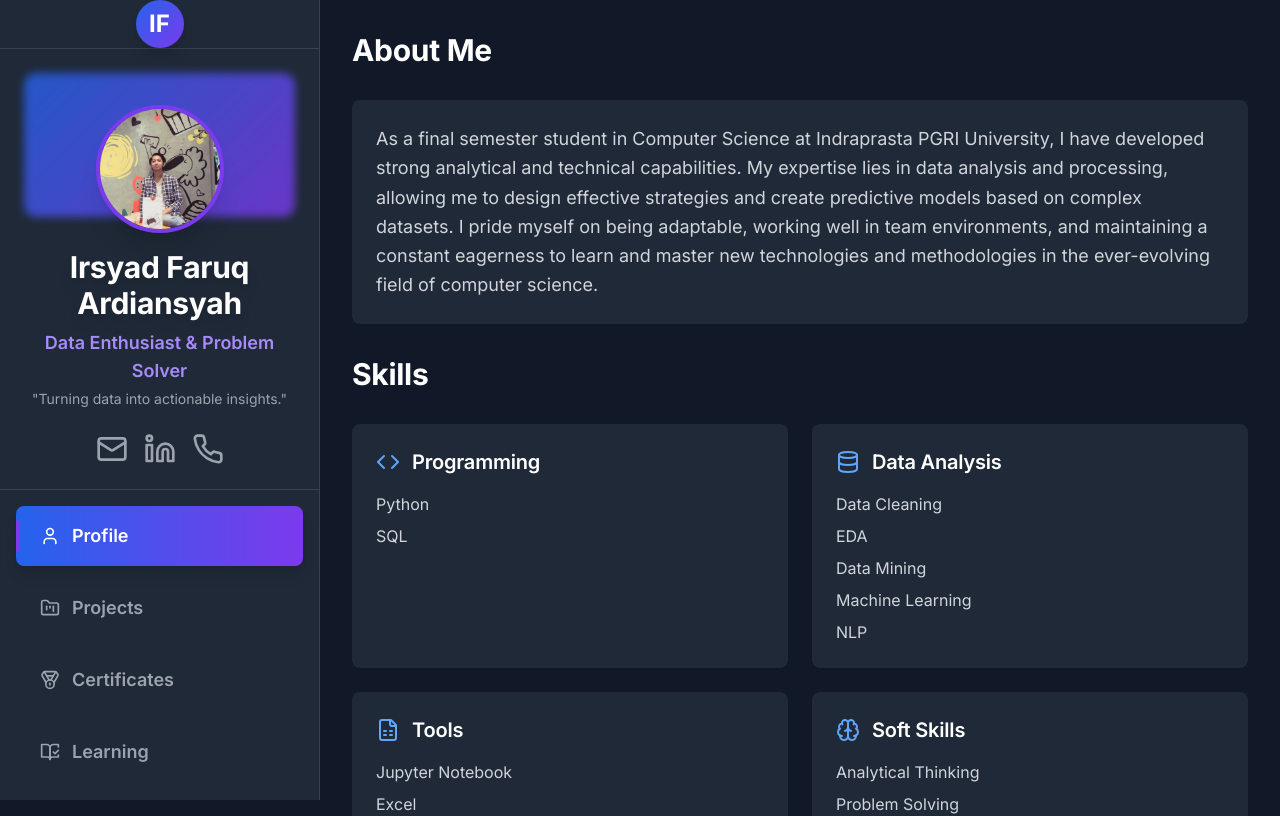
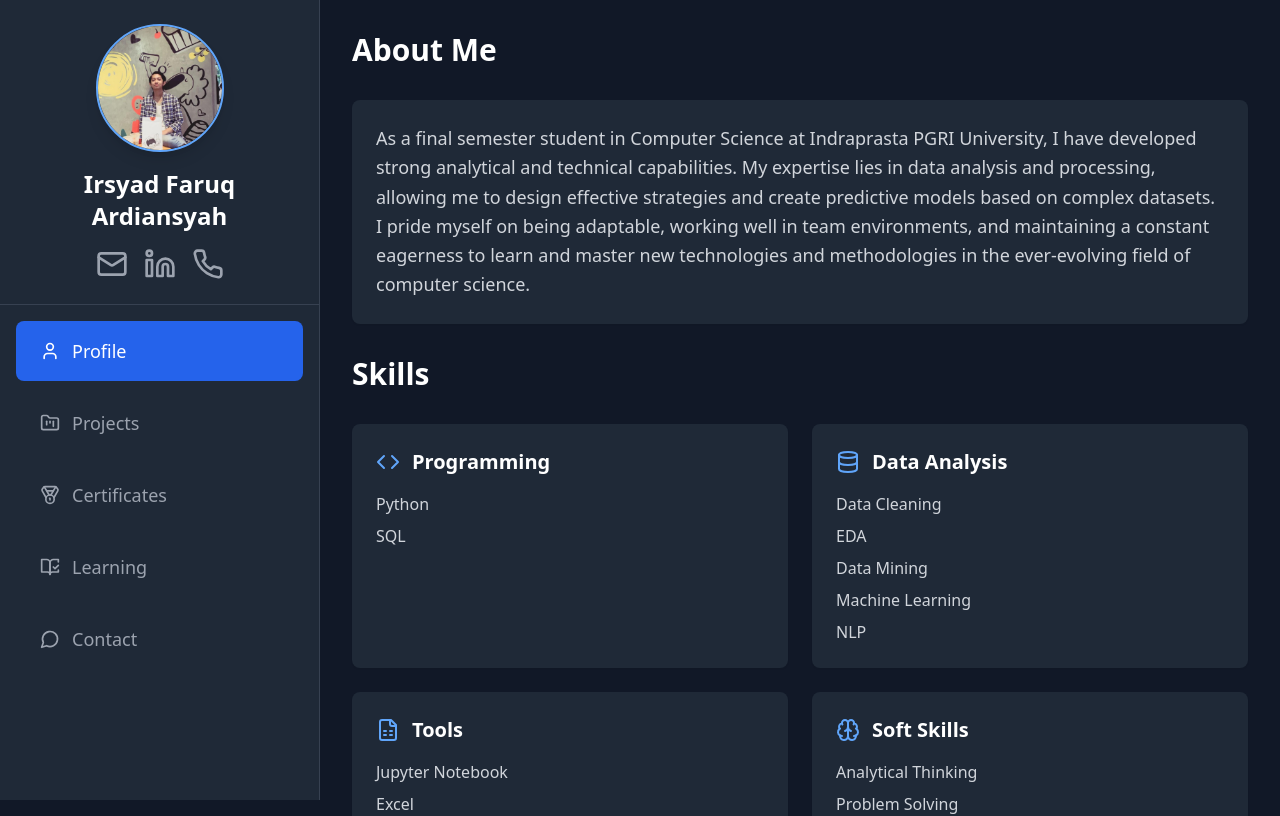
Before and after one commit to dizzy505/porto-irsyad, a React (Vite) app: page / in a window 1280 px wide. Shown: the top 816 px of the page. Built offline with nearby package versions, Linux system fonts and the light colour scheme.

Commit message:
update app.tsx

```diff
--- a/src/App.tsx
+++ b/src/App.tsx
@@ -158,24 +158,16 @@ function ProjectModal({
       initial={{ opacity: 0 }}
       animate={{ opacity: 1 }}
       exit={{ opacity: 0 }}
-      className="fixed inset-0 bg-black/60 backdrop-blur-md flex items-center justify-center z-50"
+      className="fixed inset-0 bg-black bg-opacity-50 flex items-center justify-center z-50"
       onClick={onClose}
     >
       <motion.div
         initial={{ scale: 0.9, opacity: 0 }}
         animate={{ scale: 1, opacity: 1 }}
         exit={{ scale: 0.9, opacity: 0 }}
-        className="bg-gray-800/80 backdrop-blur-lg rounded-2xl p-8 max-w-sm w-full mx-4 shadow-2xl relative"
+        className="bg-gray-800 rounded-lg p-6 max-w-sm w-full mx-4"
         onClick={(e) => e.stopPropagation()}
       >
-        {/* Close Icon */}
-        <button
-          onClick={onClose}
-          className="absolute top-4 right-4 text-gray-400 hover:text-accent bg-gray-700/60 rounded-full p-2 transition-colors"
-          aria-label="Close"
-        >
-          <X size={20} />
-        </button>
         <h3 className="text-xl font-semibold mb-4 text-white">
           {project.title}
         </h3>
@@ -193,12 +185,18 @@ function ProjectModal({
             href={project.liveUrl}
             target="_blank"
             rel="noopener noreferrer"
-            className="flex items-center gap-2 w-full p-3 rounded-lg bg-gradient-to-r from-gradientFrom to-gradientTo text-white hover:from-blue-700 hover:to-purple-700 transition-colors"
+            className="flex items-center gap-2 w-full p-3 rounded-lg bg-blue-600 text-white hover:bg-blue-700 transition-colors"
           >
             <ExternalLink size={20} />
             <span>Visit Live Site</span>
           </a>
         </div>
+        <button
+          onClick={onClose}
+          className="mt-4 w-full p-2 border border-gray-600 rounded-lg hover:bg-gray-700 transition-colors text-white"
+        >
+          Close
+        </button>
       </motion.div>
     </motion.div>
   );
@@ -272,28 +270,20 @@ function CertificateModal({
       initial={{ opacity: 0 }}
       animate={{ opacity: 1 }}
       exit={{ opacity: 0 }}
-      className="fixed inset-0 bg-black/60 backdrop-blur-md flex items-center justify-center z-50"
+      className="fixed inset-0 bg-black bg-opacity-50 flex items-center justify-center z-50"
       onClick={onClose}
     >
       <motion.div
         initial={{ scale: 0.9, opacity: 0 }}
         animate={{ scale: 1, opacity: 1 }}
         exit={{ scale: 0.9, opacity: 0 }}
-        className="bg-gray-800/80 backdrop-blur-lg rounded-2xl p-8 max-w-2xl w-full mx-4 shadow-2xl relative"
+        className="bg-gray-800 rounded-lg p-6 max-w-2xl w-full mx-4"
         onClick={(e) => e.stopPropagation()}
       >
-        {/* Close Icon */}
-        <button
-          onClick={onClose}
-          className="absolute top-4 right-4 text-gray-400 hover:text-accent bg-gray-700/60 rounded-full p-2 transition-colors"
-          aria-label="Close"
-        >
-          <X size={20} />
-        </button>
         <img
           src={certificate.image}
           alt={certificate.title}
-          className="w-full h-auto rounded-xl mb-4 shadow-lg"
+          className="w-full h-auto rounded-lg mb-4"
         />
         <h3 className="text-xl font-semibold mb-2 text-white">
           {certificate.title}
@@ -304,6 +294,12 @@ function CertificateModal({
         {certificate.description && (
           <p className="text-gray-300">{certificate.description}</p>
         )}
+        <button
+          onClick={onClose}
+          className="mt-4 w-full p-2 border border-gray-600 rounded-lg hover:bg-gray-700 transition-colors text-white"
+        >
+          Close
+        </button>
       </motion.div>
     </motion.div>
   );
@@ -317,25 +313,23 @@ function ImageModal({ image, isOpen, onClose }: { image: string | null; isOpen:
       initial={{ opacity: 0 }}
       animate={{ opacity: 1 }}
       exit={{ opacity: 0 }}
-      className="fixed inset-0 bg-black/70 backdrop-blur-lg flex items-center justify-center z-[100]"
+      className="fixed inset-0 bg-black bg-opacity-70 flex items-center justify-center z-[100]"
       onClick={onClose}
     >
       <motion.div
         initial={{ scale: 0.95, opacity: 0 }}
         animate={{ scale: 1, opacity: 1 }}
         exit={{ scale: 0.95, opacity: 0 }}
-        className="bg-gray-800/80 backdrop-blur-lg p-0 max-w-3xl w-full flex flex-col items-center rounded-2xl shadow-2xl relative"
+        className="bg-transparent p-0 max-w-3xl w-full flex flex-col items-center"
         onClick={e => e.stopPropagation()}
       >
-        {/* Close Icon */}
+        <img src={image} alt="Preview" className="rounded-xl max-h-[80vh] w-auto shadow-2xl border-4 border-white" />
         <button
           onClick={onClose}
-          className="absolute top-4 right-4 text-gray-400 hover:text-accent bg-gray-700/60 rounded-full p-2 transition-colors"
-          aria-label="Close"
+          className="mt-6 px-6 py-2 bg-gray-800 text-white rounded-lg hover:bg-gray-700 transition-colors shadow-lg"
         >
-          <X size={20} />
+          Close
         </button>
-        <img src={image} alt="Preview" className="rounded-xl max-h-[80vh] w-auto shadow-2xl border-4 border-white mt-8" />
       </motion.div>
     </motion.div>
   );
@@ -467,53 +461,24 @@ function App() {
     <div className="min-h-screen bg-gray-900 md:flex block">
       {/* Sidebar for desktop */}
       <aside className="hidden md:flex flex-col w-80 bg-gray-800 border-r border-gray-700 fixed h-screen overflow-y-auto">
-        {/* Logo/Initials at the top */}
-        <div className="flex items-center justify-center h-20 border-b border-gray-700">
-          <div className="w-12 h-12 rounded-full bg-gradient-to-br from-gradientFrom to-gradientTo flex items-center justify-center text-white text-2xl font-extrabold shadow-lg">
-            IF
-          </div>
-        </div>
         <motion.div
           initial={{ x: -80, opacity: 0 }}
           animate={{ x: 0, opacity: 1 }}
           className="p-6 border-b border-gray-700"
         >
-          {/* Modern Hero Section */}
-          <div className="relative flex flex-col items-center justify-center mb-6">
-            <div className="w-full h-36 rounded-xl bg-hero-gradient absolute top-0 left-0 z-0 blur-sm opacity-80" />
           <img
             src="/images/icad3.jpg"
             alt="Irsyad Faruq Ardiansyah"
-              className="w-32 h-32 rounded-full mx-auto object-cover border-4 border-accent shadow-xl z-10 mt-8 hover:scale-105 transition-transform duration-300"
-              style={{ position: 'relative' }}
+            className="w-32 h-32 rounded-full mx-auto object-cover border-2 border-blue-400 shadow-lg mb-4 hover:scale-105 transition-transform duration-300"
           />
-            <div className="z-10 mt-4 text-center">
-              <h1 className="text-3xl font-extrabold text-white drop-shadow-lg">Irsyad Faruq Ardiansyah</h1>
-              <motion.p
-                initial={{ opacity: 0, y: 10 }}
-                animate={{ opacity: 1, y: 0 }}
-                transition={{ delay: 0.2 }}
-                className="text-accent-light text-lg font-semibold mt-2"
-              >
-                Data Enthusiast & Problem Solver
-              </motion.p>
-              <motion.p
-                initial={{ opacity: 0, y: 10 }}
-                animate={{ opacity: 1, y: 0 }}
-                transition={{ delay: 0.4 }}
-                className="text-gray-400 text-sm mt-1"
-              >
-                "Turning data into actionable insights."
-              </motion.p>
-            </div>
-          </div>
-          {/* Social Links */}
-          <div className="flex justify-center space-x-4 mt-2 z-10">
+          <h1 className="text-2xl font-bold text-center text-white">
+            Irsyad Faruq Ardiansyah
+          </h1>
+          <div className="flex justify-center space-x-4 mt-4">
             <motion.a
               whileHover={{ scale: 1.2 }}
               href="mailto:irsyad3254@gmail.com"
-              className="text-gray-400 hover:text-accent transition-colors"
-              aria-label="Email"
+              className="text-gray-400 hover:text-blue-400 transition-colors"
             >
               <Mail size={32} />
             </motion.a>
@@ -522,16 +487,14 @@ function App() {
               href="http://linkedin.com/in/IrsyadArdiansyah"
               target="_blank"
               rel="noopener noreferrer"
-              className="text-gray-400 hover:text-accent transition-colors"
-              aria-label="LinkedIn"
+              className="text-gray-400 hover:text-blue-400 transition-colors"
             >
               <Linkedin size={32} />
             </motion.a>
             <motion.a
               whileHover={{ scale: 1.2 }}
               href="https://wa.me/6287775439677"
-              className="text-gray-400 hover:text-accent transition-colors"
-              aria-label="WhatsApp"
+              className="text-gray-400 hover:text-blue-400 transition-colors"
             >
               <Phone size={32} />
             </motion.a>
@@ -545,18 +508,14 @@ function App() {
               animate={{ x: 0, opacity: 1 }}
               transition={{ delay: index * 0.1 }}
               onClick={() => setCurrentView(item.id as View)}
-              className={`w-full flex items-center gap-3 px-6 py-4 rounded-lg mb-3 transition-all duration-300 relative group
-                ${currentView === item.id
-                  ? "bg-gradient-to-r from-gradientFrom to-gradientTo text-white scale-105 shadow-lg"
-                  : "text-gray-400 hover:bg-gray-700 hover:text-white"}
-              `}
-              aria-current={currentView === item.id ? 'page' : undefined}
+              className={`w-full flex items-center gap-3 px-6 py-4 rounded-lg mb-3 transition-all duration-300 ${
+                currentView === item.id
+                  ? "bg-blue-600 text-white scale-105"
+                  : "text-gray-400 hover:bg-gray-700 hover:text-white"
+              }`}
             >
-              {/* Animated indicator */}
-              <span className={`absolute left-0 top-1/2 -translate-y-1/2 w-1 h-8 rounded-full transition-all duration-300
-                ${currentView === item.id ? 'bg-accent' : 'bg-transparent'}`}></span>
-              <span className="group-hover:scale-110 transition-transform duration-200">{item.icon}</span>
-              <span className="text-lg font-semibold">{item.label}</span>
+              {item.icon}
+              <span className="text-lg">{item.label}</span>
             </motion.button>
           ))}
         </nav>
@@ -568,25 +527,10 @@ function App() {
         <button
           onClick={() => setIsMobileMenuOpen(!isMobileMenuOpen)}
           className="fixed top-4 right-4 z-50 p-2 bg-gray-800 rounded-lg text-white"
-          aria-label={isMobileMenuOpen ? 'Close menu' : 'Open menu'}
         >
           {isMobileMenuOpen ? <X size={24} /> : <Menu size={24} />}
         </button>
-        {/* Bottom navigation bar for mobile */}
-        <nav className="fixed bottom-0 left-0 right-0 z-40 bg-gray-900/90 backdrop-blur-md border-t border-gray-700 flex justify-around items-center py-2 md:hidden">
-          {menuItems.map((item) => (
-            <button
-              key={item.id}
-              onClick={() => setCurrentView(item.id as View)}
-              className={`flex flex-col items-center justify-center px-2 py-1 rounded-lg transition-all duration-200
-                ${currentView === item.id ? 'text-accent font-bold' : 'text-gray-400 hover:text-accent'}`}
-              aria-label={item.label}
-            >
-              <span className="mb-1">{item.icon}</span>
-              <span className="text-xs">{item.label}</span>
-            </button>
-          ))}
-        </nav>
+
         {/* Profile section for mobile - only show when profile is selected */}
         {currentView === "profile" && (
           <motion.div
@@ -930,46 +874,30 @@ function App() {
                   const imagesLength = project.previewImages.length;
                   return (
                     <div key={project.id} className="mb-4">
-                      {/* Modern Project Card */}
-                      <div className="relative w-full flex items-center justify-center bg-gray-900/80 rounded-t-2xl shadow-2xl backdrop-blur-md overflow-hidden group">
+                      {/* Gambar di atas, terpisah */}
+                      <div className="relative w-full flex items-center justify-center bg-gray-900 rounded-t-lg">
                         {imagesLength > 1 && (
                           <button
-                            className="absolute left-2 z-10 bg-gray-700/70 hover:bg-accent text-white rounded-full p-2 shadow-lg focus:outline-none"
+                            className="absolute left-2 z-10 bg-gray-700 bg-opacity-70 hover:bg-opacity-100 text-white rounded-full p-2 shadow-lg focus:outline-none"
                             onClick={() => handlePrevImage(project.id, imagesLength)}
                             aria-label="Previous image"
                           >
                             <svg width="24" height="24" fill="none" stroke="currentColor" strokeWidth="2" strokeLinecap="round" strokeLinejoin="round"><polyline points="15 18 9 12 15 6"></polyline></svg>
                           </button>
                         )}
-                        {/* Image with loading skeleton */}
-                        <motion.div
-                          initial={{ opacity: 0 }}
-                          animate={{ opacity: 1 }}
-                          className="relative w-full"
-                        >
-                          <div className={`absolute inset-0 flex items-center justify-center bg-gradient-to-br from-gray-700/40 to-gray-900/60 rounded-t-2xl animate-pulse z-0`} style={{ display: 'none' }} id={`skeleton-${project.id}-${currentImgIdx}`}></div>
                         <img
                           src={project.previewImages[currentImgIdx]}
                           alt={`${project.title} ${currentImgIdx + 1}`}
-                            className="w-full object-contain rounded-t-2xl shadow-lg border-2 border-gray-700 group-hover:border-accent transition-all duration-300 group-hover:scale-105 cursor-pointer z-10"
+                          className="w-full object-contain rounded-t-lg shadow-lg border-2 border-gray-700 hover:border-blue-400 transition-all duration-300"
                           onClick={() => setSelectedImage(project.previewImages[currentImgIdx])}
                           style={{ display: 'block' }}
-                            onLoad={() => {
-                              const skeleton = document.getElementById(`skeleton-${project.id}-${currentImgIdx}`);
-                              if (skeleton) skeleton.style.display = 'none';
-                            }}
-                            onError={() => {
-                              const skeleton = document.getElementById(`skeleton-${project.id}-${currentImgIdx}`);
-                              if (skeleton) skeleton.style.display = 'none';
-                            }}
                         />
-                        </motion.div>
-                        <div className="absolute bottom-2 right-2 bg-black/70 text-white px-2 py-1 rounded text-xs">
+                        <div className="absolute bottom-2 right-2 bg-black bg-opacity-60 text-white px-2 py-1 rounded text-xs">
                           {currentImgIdx + 1}/{imagesLength}
                         </div>
                         {imagesLength > 1 && (
                           <button
-                            className="absolute right-2 z-10 bg-gray-700/70 hover:bg-accent text-white rounded-full p-2 shadow-lg focus:outline-none"
+                            className="absolute right-2 z-10 bg-gray-700 bg-opacity-70 hover:bg-opacity-100 text-white rounded-full p-2 shadow-lg focus:outline-none"
                             onClick={() => handleNextImage(project.id, imagesLength)}
                             aria-label="Next image"
                           >
@@ -978,7 +906,7 @@ function App() {
                         )}
                       </div>
                       {/* Card project di bawah */}
-                      <div className="bg-gray-800/80 backdrop-blur-md rounded-b-2xl shadow-xl p-8">
+                      <div className="bg-gray-800 rounded-b-lg shadow-sm p-8">
                         <div className="flex items-center gap-4 mb-6">
                           {project.icon}
                           <h3 className="text-2xl font-semibold text-white">
@@ -992,35 +920,31 @@ function App() {
                           {project.tags.map((tag) => (
                             <span
                               key={tag}
-                              className="px-4 py-2 bg-gradient-to-r from-gradientFrom to-gradientTo text-white rounded-full text-sm font-semibold shadow"
+                              className="px-4 py-2 bg-gray-700 text-blue-400 rounded-full text-sm"
                             >
                               {tag}
                             </span>
                           ))}
                         </div>
                         <div className="flex gap-4">
-                          <motion.a
+                          <a
                             href={project.githubUrl}
                             target="_blank"
                             rel="noopener noreferrer"
                             className="flex-1 flex items-center justify-center gap-3 px-6 py-3 bg-gray-700 text-white rounded-lg hover:bg-gray-600 transition-colors text-lg"
-                            whileTap={{ scale: 0.95 }}
-                            whileHover={{ scale: 1.05 }}
-                            aria-label={`View ${project.title} on GitHub`}
                           >
                             <Github size={24} />
                             <span>GitHub</span>
-                          </motion.a>
-                          <motion.button
-                            onClick={() => setSelectedProject(project)}
-                            className="flex-1 flex items-center justify-center gap-3 px-6 py-3 bg-gradient-to-r from-gradientFrom to-gradientTo text-white rounded-lg hover:from-blue-700 hover:to-purple-700 transition text-lg shadow-lg"
-                            whileTap={{ scale: 0.95 }}
-                            whileHover={{ scale: 1.05 }}
-                            aria-label={`View details for ${project.title}`}
+                          </a>
+                          <a
+                            href={project.liveUrl}
+                            target="_blank"
+                            rel="noopener noreferrer"
+                            className="flex-1 flex items-center justify-center gap-3 px-6 py-3 bg-blue-600 text-white rounded-lg hover:bg-blue-700 transition-colors text-lg"
                           >
                             <ExternalLink size={24} />
-                            <span>View Details</span>
-                          </motion.button>
+                            <span>Live Demo</span>
+                          </a>
                         </div>
                       </div>
                     </div>
--- a/src/index.css
+++ b/src/index.css
@@ -1,4 +1,3 @@
-@import url('https://fonts.googleapis.com/css2?family=Inter:wght@400;600;700&display=swap');
 @tailwind base;
 @tailwind components;
 @tailwind utilities;
@@ -27,15 +26,3 @@
   scrollbar-width: thin;
   scrollbar-color: #4B5563 transparent;
 }
-
-body {
-  font-family: 'Inter', ui-sans-serif, system-ui, -apple-system, BlinkMacSystemFont, 'Segoe UI', Roboto, 'Helvetica Neue', Arial, 'Noto Sans', sans-serif;
-  background: linear-gradient(135deg, #18181b 0%, #23272f 100%);
-  color: #f3f4f6;
-  min-height: 100vh;
-}
-
-h1, h2, h3, h4, h5, h6 {
-  font-weight: 700;
-  letter-spacing: -0.01em;
-}
--- a/tailwind.config.js
+++ b/tailwind.config.js
@@ -11,21 +11,6 @@ export default {
           hover: '#6B7280',
         },
       },
-      fontFamily: {
-        sans: ['Inter', 'ui-sans-serif', 'system-ui'],
-      },
-      colors: {
-        accent: {
-          DEFAULT: '#7c3aed', // purple
-          light: '#a78bfa',
-          dark: '#4c1d95',
-        },
-        gradientFrom: '#2563eb', // blue-600
-        gradientTo: '#7c3aed',   // purple-600
-      },
-      backgroundImage: {
-        'hero-gradient': 'linear-gradient(135deg, #2563eb 0%, #7c3aed 100%)',
-      },
     },
   },
   plugins: [],
```
Lines whose indentation alone changed are shown as unchanged.
